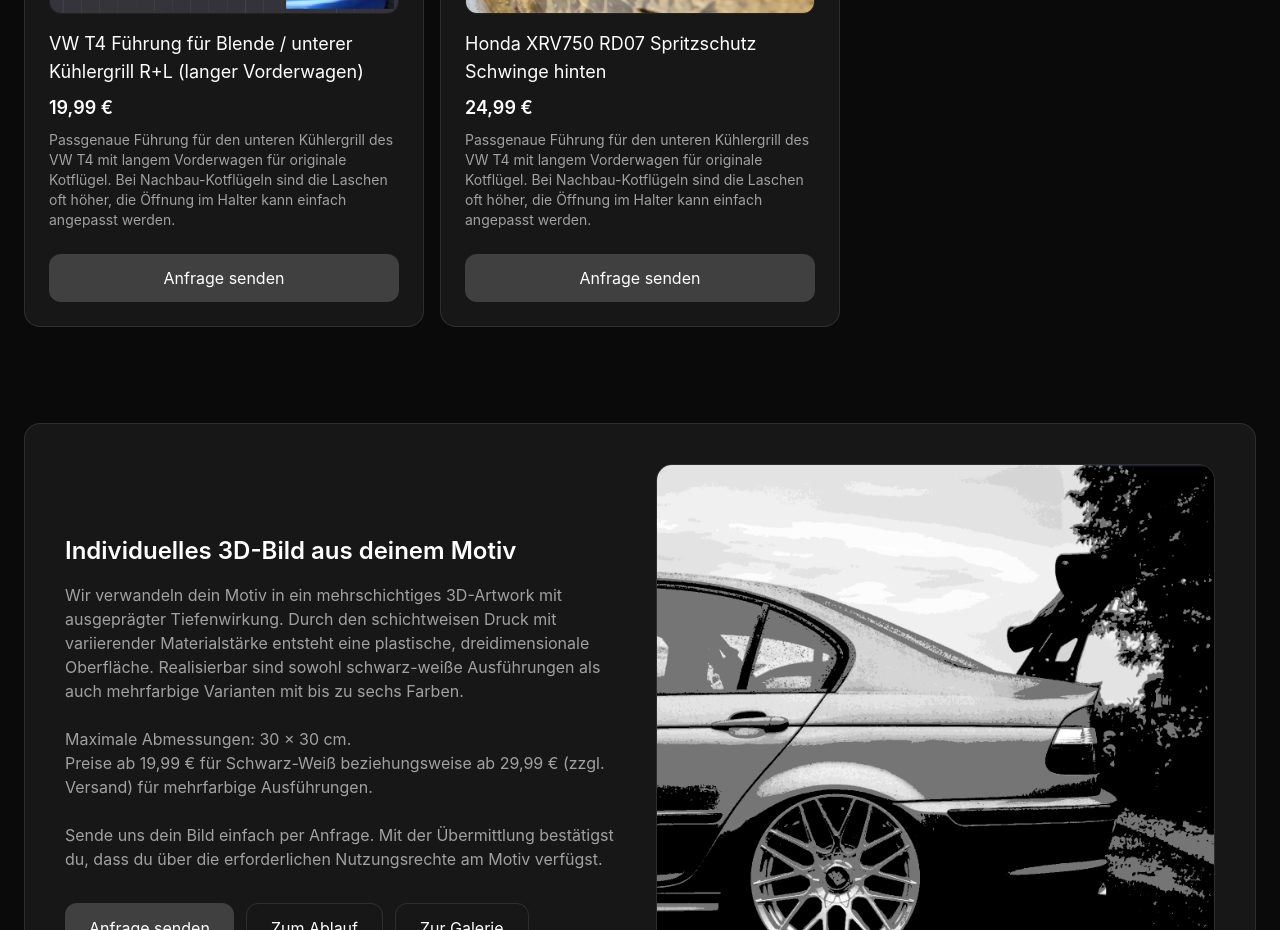
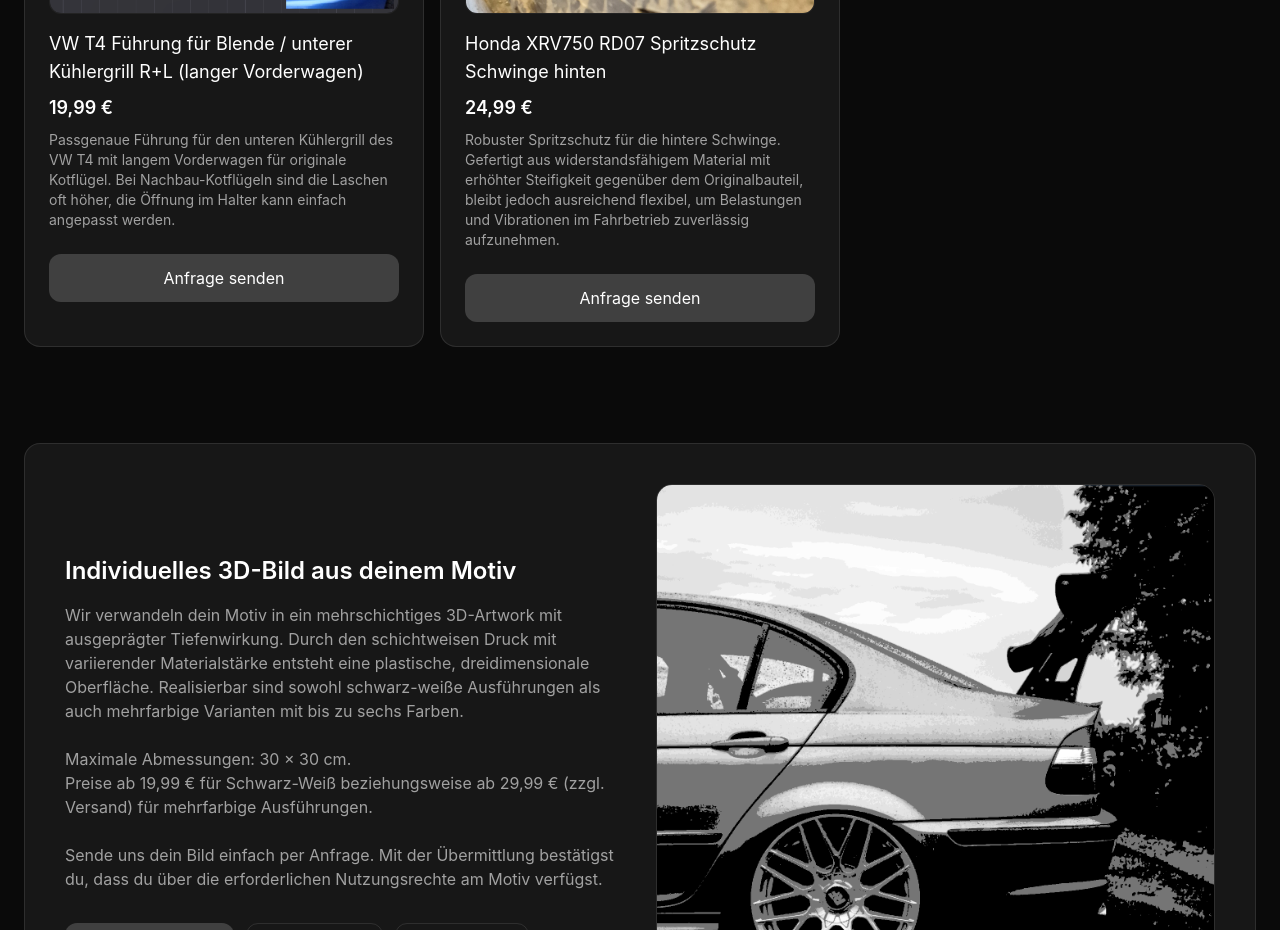
Before and after one commit to WernerG98/glueck-engineering, a React (Vite) app: page / in a window 1280 px wide. Shown: the part 960-1890 px from the top of the page. Built offline with nearby package versions, Linux system fonts and the light colour scheme.

Commit message:
Update App.jsx

```diff
--- a/src/App.jsx
+++ b/src/App.jsx
@@ -14,7 +14,7 @@ export default function GlueckEngineeringWebsite() {
       name: "Honda XRV750 RD07 Spritzschutz Schwinge hinten",
       image: "/Honda_XRV_RD07_Spritzschutz_Schwinge_hinten.jpg",
       price: "24,99 €",
-      text: "Passgenaue Führung für den unteren Kühlergrill des VW T4 mit langem Vorderwagen für originale Kotflügel. Bei Nachbau-Kotflügeln sind die Laschen oft höher, die Öffnung im Halter kann einfach angepasst werden.",
+      text: "Robuster Spritzschutz für die hintere Schwinge. Gefertigt aus widerstandsfähigem Material mit erhöhter Steifigkeit gegenüber dem Originalbauteil, bleibt jedoch ausreichend flexibel, um Belastungen und Vibrationen im Fahrbetrieb zuverlässig aufzunehmen.",
     },
   ];
 
```
